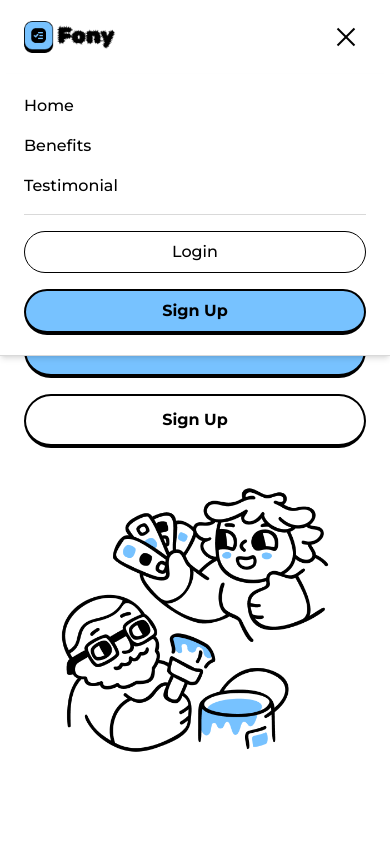
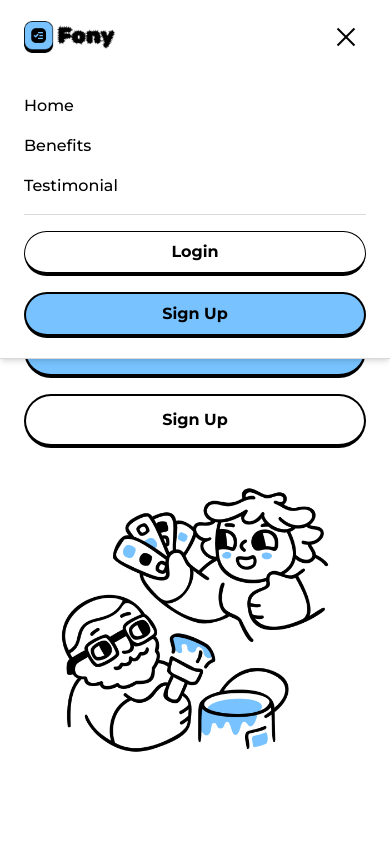
Before and after one commit to IAmKami03/Fony-Task-App, a React (Vite) app: page / in a window 390 px wide. Both pictures are taken after a click on the button "Toggle menu". Shown: the top 844 px of the page. Built offline with nearby package versions, Linux system fonts and the light colour scheme; the HTML template or start-up script is replaced by a standard one; a web font is replaced by a local one.

Commit message:
google fix v1

```diff
--- a/src/components/Navbar.jsx
+++ b/src/components/Navbar.jsx
@@ -80,7 +80,7 @@ const Navbar = () => {
           <hr className="border-[#D9D9D9]" />
           <Link
             to="/login"
-            className="font-medium text-[16px] text-center py-2 px-6 border border-[#000000] rounded-[48px]"
+            className="font-bold text-[16px] text-center py-2 px-6 border border-[#000000] border-b-4 border-[#000000] rounded-[48px]"
             onClick={() => setMenuOpen(false)}
           >
             Login
--- a/src/pages/Register.jsx
+++ b/src/pages/Register.jsx
@@ -43,7 +43,7 @@ const Register = () => {
     }
   };
 
-  const handleGoogleLogin = () => {
+  const handleGoogleRegister = () => {
     window.location.href = `${import.meta.env.VITE_API_URL}/api/auth/google`;
   };
 
@@ -183,7 +183,7 @@ const Register = () => {
             </p>
           </div>
           <div
-            onClick={handleGoogleLogin}
+            onClick={handleGoogleRegister}
             className="w-full mt-3 py-3 px-[19px] flex gap-2.5 border border-[#D9D9D9] rounded-[48px] justify-center items-center cursor-pointer"
           >
             <img src={google} alt="" />
```
